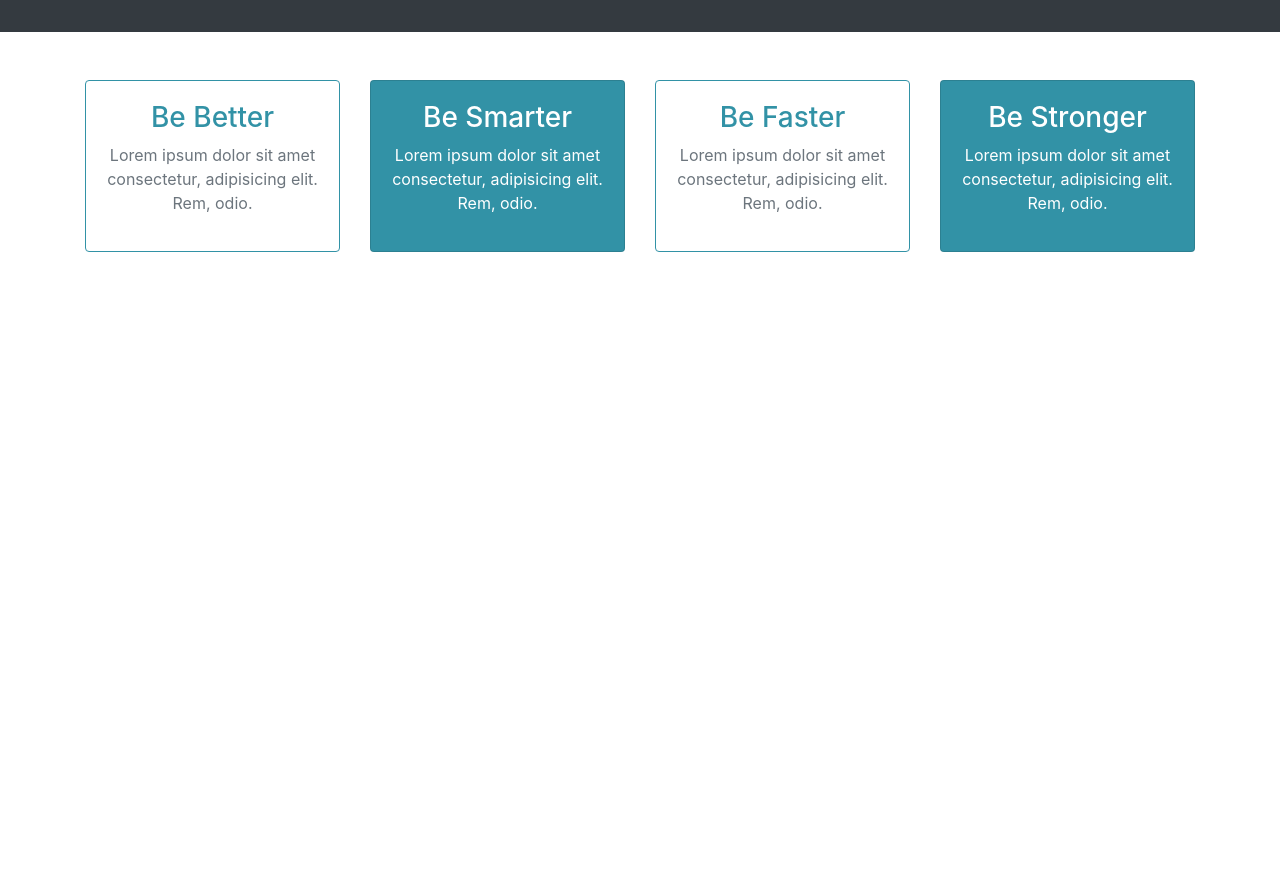
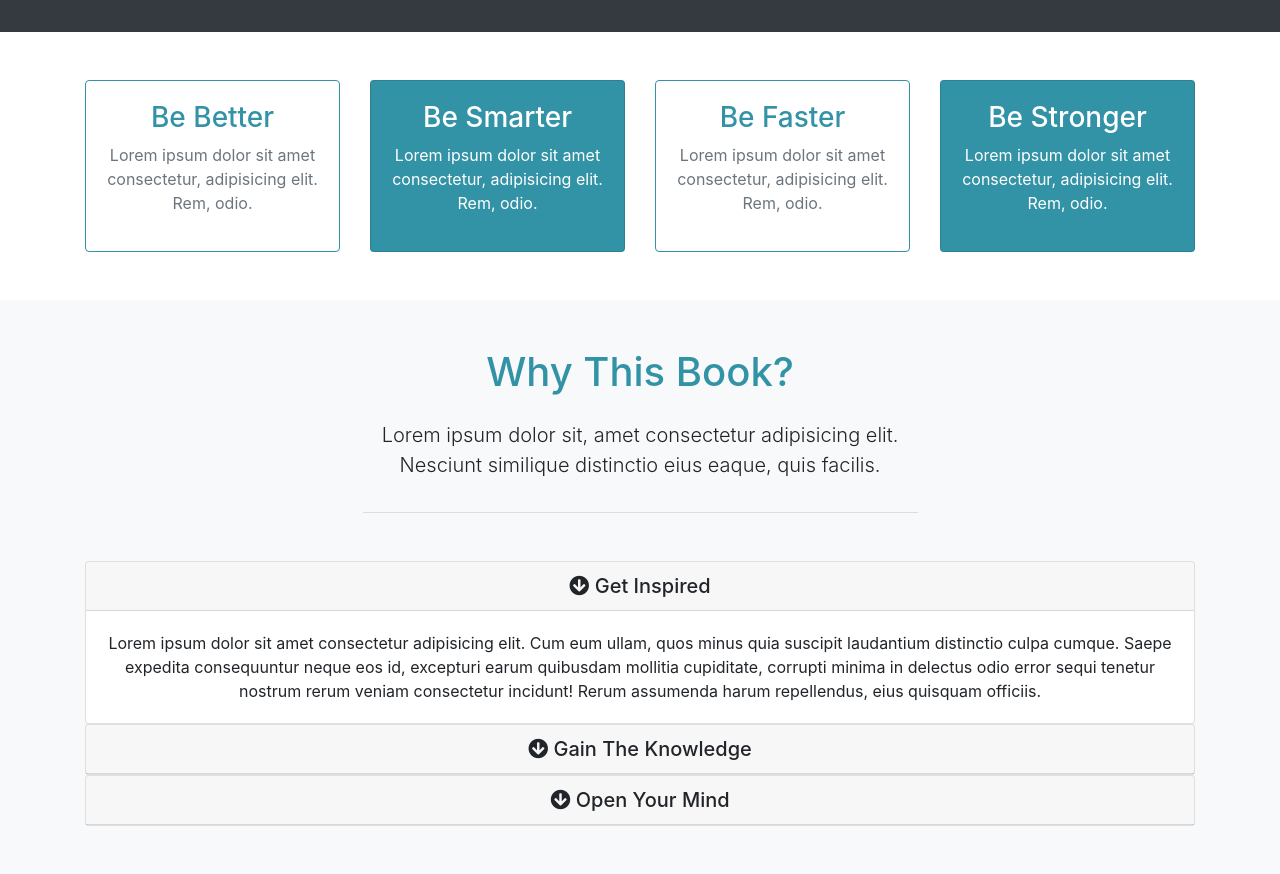
Before and after one commit to giangphoton/mizuxe_book_theme, a website: page index.html in a window 1280 px wide. Shown: the part 817-1691 px from the top of the page. Before the commit the page ends 1117 px from the top, so only its background shows below. Drawn offline with nearby package versions, Linux system fonts and the light colour scheme.

Commit message:
about section w accordion

```diff
--- a/index.html
+++ b/index.html
@@ -125,6 +125,88 @@
         </div>
     </section>
 
+    <!-- ABOUT / WHY SECTION -->
+    <section id="about" class="py-5 text-center bg-light">
+        <div class="container">
+            <div class="row">
+                <div class="col">
+                    <div class="info-header mb-5">
+                        <h1 class="text-primary pb-3">
+                            Why This Book?
+                        </h1>
+                        <p class="lead pb-3">
+                            Lorem ipsum dolor sit, amet consectetur adipisicing elit. Nesciunt similique distinctio eius
+                            eaque, quis facilis.
+                        </p>
+                    </div>
+
+                    <!-- ACCORDION -->
+                    <div id="accordion">
+                        <div class="card">
+                            <div class="card-header">
+                                <h5 class="mb-0">
+                                    <div href="#collapse1" data-toggle="collapse" data-parent="#accordion">
+                                        <i class="fas fa-arrow-circle-down"></i> Get Inspired
+                                    </div>
+                                </h5>
+                            </div>
+
+                            <div id="collapse1" class="collapse show">
+                                <div class="card-body">
+                                    Lorem ipsum dolor sit amet consectetur adipisicing elit. Cum eum ullam, quos minus
+                                    quia suscipit laudantium distinctio culpa cumque. Saepe expedita consequuntur neque
+                                    eos id, excepturi earum quibusdam mollitia cupiditate, corrupti minima in delectus
+                                    odio error sequi tenetur nostrum rerum veniam consectetur incidunt! Rerum assumenda
+                                    harum repellendus, eius quisquam officiis.
+                                </div>
+                            </div>
+                        </div>
+
+                        <div class="card">
+                            <div class="card-header">
+                                <h5 class="mb-0">
+                                    <div href="#collapse2" data-toggle="collapse" data-parent="#accordion">
+                                        <i class="fas fa-arrow-circle-down"></i> Gain The Knowledge
+                                    </div>
+                                </h5>
+                            </div>
+
+                            <div id="collapse2" class="collapse">
+                                <div class="card-body">
+                                    Lorem ipsum dolor sit amet consectetur adipisicing elit. Cum eum ullam, quos minus
+                                    quia suscipit laudantium distinctio culpa cumque. Saepe expedita consequuntur neque
+                                    eos id, excepturi earum quibusdam mollitia cupiditate, corrupti minima in delectus
+                                    odio error sequi tenetur nostrum rerum veniam consectetur incidunt! Rerum assumenda
+                                    harum repellendus, eius quisquam officiis.
+                                </div>
+                            </div>
+                        </div>
+
+                        <div class="card">
+                            <div class="card-header">
+                                <h5 class="mb-0">
+                                    <div href="#collapse3" data-toggle="collapse" data-parent="#accordion">
+                                        <i class="fas fa-arrow-circle-down"></i> Open Your Mind
+                                    </div>
+                                </h5>
+                            </div>
+
+                            <div id="collapse3" class="collapse">
+                                <div class="card-body">
+                                    Lorem ipsum dolor sit amet consectetur adipisicing elit. Cum eum ullam, quos minus
+                                    quia suscipit laudantium distinctio culpa cumque. Saepe expedita consequuntur neque
+                                    eos id, excepturi earum quibusdam mollitia cupiditate, corrupti minima in delectus
+                                    odio error sequi tenetur nostrum rerum veniam consectetur incidunt! Rerum assumenda
+                                    harum repellendus, eius quisquam officiis.
+                                </div>
+                            </div>
+                        </div>
+                    </div>
+                </div>
+            </div>
+        </div>
+    </section>
+
     <script src="https://code.jquery.com/jquery-3.5.1.min.js"
         integrity="sha256-9/aliU8dGd2tb6OSsuzixeV4y/faTqgFtohetphbbj0=" crossorigin="anonymous"></script>
     <script src="https://cdn.jsdelivr.net/npm/bootstrap@4.5.3/dist/js/bootstrap.bundle.min.js"
--- a/scss/style.scss
+++ b/scss/style.scss
@@ -32,6 +32,12 @@ body {
     }
 }
 
+.info-header {
+    width: 50%;
+    margin: auto;
+    border-bottom: 1px #ddd solid;
+}
+
 @media(max-width: 768px) {
     #showcase {
         min-height: 500px;
```
Also changed, not shown: css/style.css.
